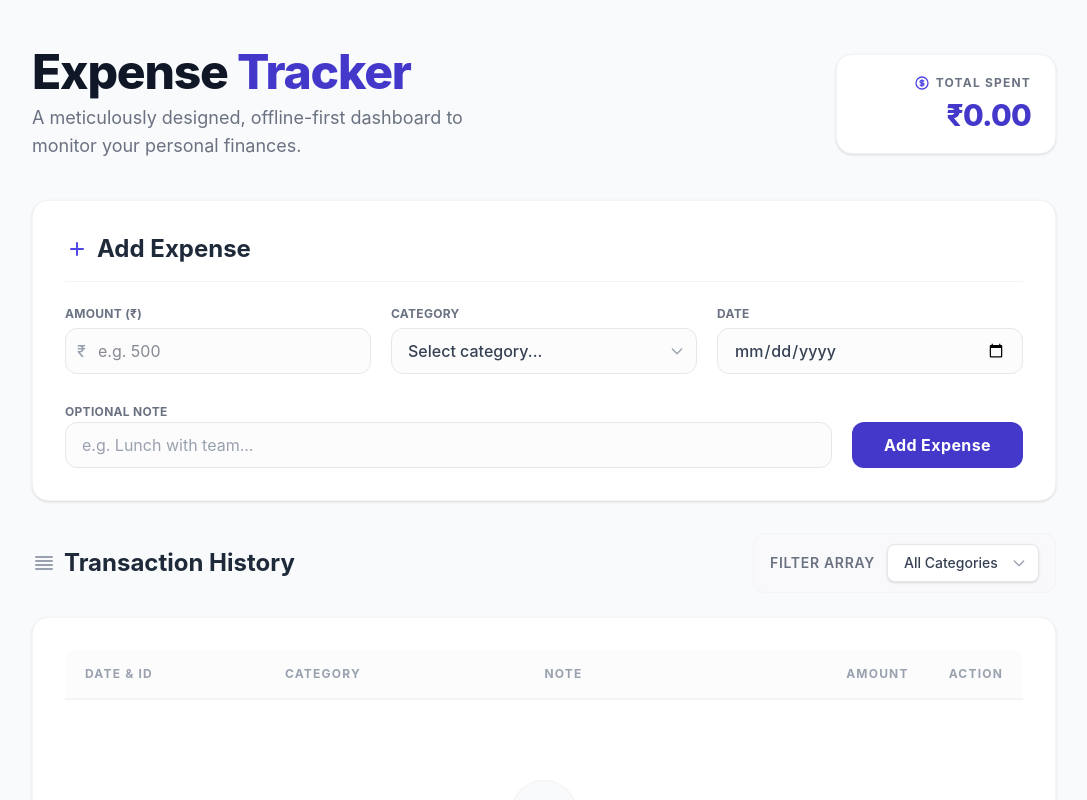
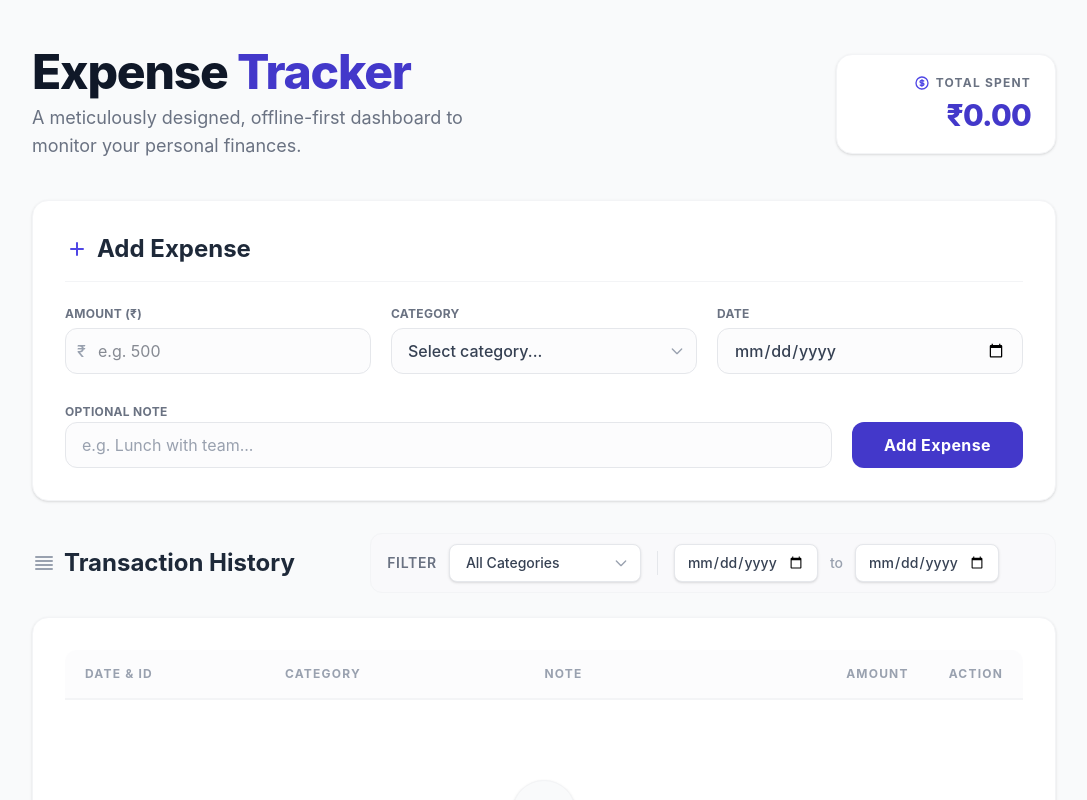
Before and after one commit to TrishaDevadhe/Expense_Tracker, a React (Vite) app: page / in a window 1280 px wide. Shown: the top 800 px of the page, without its empty margins (96-1183 px from the left). Built offline with nearby package versions, Linux system fonts and the light colour scheme.

Commit message:
Bonus Feature 2: Added Date Range Filter alongside Category Filter

```diff
--- a/src/App.jsx
+++ b/src/App.jsx
@@ -14,6 +14,9 @@ function App() {
   const [note, setNote] = useState('');
 
   const [filterCategory, setFilterCategory] = useState('All');
+  const [startDate, setStartDate] = useState('');
+  const [endDate, setEndDate] = useState('');
+
   const [errors, setErrors] = useState({});
   const [successMessage, setSuccessMessage] = useState('');
 
@@ -72,9 +75,14 @@ function App() {
     localStorage.setItem('expenses', JSON.stringify(updatedExpenses));
   };
 
-  const filteredExpenses = filterCategory === 'All'
-    ? expenses
-    : expenses.filter(expense => expense.category === filterCategory);
+  const filteredExpenses = expenses.filter(expense => {
+    const matchCategory = filterCategory === 'All' || expense.category === filterCategory;
+    const expDate = new Date(expense.date);
+    // Use setHours(0,0,0,0) to ignore time matching issues if applicable, but string compare works too.
+    const matchStart = startDate ? expDate >= new Date(startDate) : true;
+    const matchEnd = endDate ? expDate <= new Date(endDate) : true;
+    return matchCategory && matchStart && matchEnd;
+  });
 
   const sortedExpenses = [...filteredExpenses].sort((a, b) => new Date(b.date) - new Date(a.date));
   const totalSpent = sortedExpenses.reduce((sum, expense) => sum + expense.amount, 0);
@@ -109,13 +117,17 @@ function App() {
         {/* Dynamic Spend Distribution Chart */}
         <ExpenseChart expenses={filteredExpenses} />
 
-        <div className="flex flex-col sm:flex-row justify-between items-start sm:items-center mb-6 gap-4 mt-4">
-          <h2 className="text-2xl font-bold text-gray-800 flex items-center gap-2">
+        <div className="flex flex-col md:flex-row justify-between items-start md:items-center mb-6 gap-4 mt-4">
+          <h2 className="text-2xl font-bold text-gray-800 flex items-center gap-2 whitespace-nowrap">
             <svg className="w-6 h-6 text-gray-400" fill="none" stroke="currentColor" viewBox="0 0 24 24"><path strokeLinecap="round" strokeLinejoin="round" strokeWidth="2" d="M4 6h16M4 10h16M4 14h16M4 18h16" /></svg>
             Transaction History
           </h2>
 
-          <Filter filterCategory={filterCategory} setFilterCategory={setFilterCategory} />
+          <Filter
+            filterCategory={filterCategory} setFilterCategory={setFilterCategory}
+            startDate={startDate} setStartDate={setStartDate}
+            endDate={endDate} setEndDate={setEndDate}
+          />
         </div>
 
         <ExpenseList
--- a/src/components/Filter.jsx
+++ b/src/components/Filter.jsx
@@ -5,18 +5,21 @@ const CATEGORIES = [
   'Entertainment', 'Shopping', 'Education', 'Other'
 ];
 
-const Filter = ({ filterCategory, setFilterCategory }) => {
+const Filter = ({ filterCategory, setFilterCategory, startDate, setStartDate, endDate, setEndDate }) => {
   return (
-    <div className="flex items-center gap-3 bg-gray-50/50 px-4 py-2.5 rounded-xl border border-gray-100">
-      <label htmlFor="filter" className="text-sm font-semibold text-gray-500 whitespace-nowrap uppercase tracking-wider">
-        Filter Array
+    <div className="flex flex-col xl:flex-row items-start xl:items-center gap-3 bg-gray-50/50 p-3 xl:px-4 xl:py-2.5 rounded-xl border border-gray-100 w-full md:w-auto justify-end">
+
+      {/* Category Filter */}
+      <div className="flex items-center gap-3 w-full xl:w-auto">
+        <label htmlFor="filter" className="text-sm font-semibold text-gray-500 whitespace-nowrap uppercase tracking-wider hidden sm:block">
+          Filter
         </label>
-      <div className="relative">
+        <div className="relative w-full xl:w-48">
           <select
             id="filter"
             value={filterCategory}
             onChange={(e) => setFilterCategory(e.target.value)}
-          className="appearance-none pl-4 pr-10 py-2 bg-white border border-gray-200 rounded-lg text-sm focus:ring-2 focus:ring-primary-500 focus:border-primary-500 outline-none transition-all cursor-pointer font-medium text-gray-700 shadow-sm hover:border-gray-300"
+            className="w-full appearance-none pl-4 pr-10 py-2 bg-white border border-gray-200 rounded-lg text-sm focus:ring-2 focus:ring-primary-500 focus:border-primary-500 outline-none transition-all cursor-pointer font-medium text-gray-700 shadow-sm hover:border-gray-300 pointer-events-auto"
           >
             <option value="All">All Categories</option>
             {CATEGORIES.map(cat => (
@@ -30,6 +33,55 @@ const Filter = ({ filterCategory, setFilterCategory }) => {
           </div>
         </div>
       </div>
+
+      {/* Vertical Divider (Hidden on small screens) */}
+      <div className="hidden xl:block w-px h-6 bg-gray-200 mx-1"></div>
+
+      {/* Date Range Filter */}
+      <div className="flex items-center gap-2 w-full xl:w-auto justify-between xl:justify-start">
+        <div className="flex-1 xl:flex-none">
+          <input
+            type="date"
+            title="Start Date"
+            value={startDate}
+            onChange={(e) => setStartDate(e.target.value)}
+            className="w-full xl:w-36 appearance-none px-3 py-2 bg-white border border-gray-200 rounded-lg text-sm focus:ring-2 focus:ring-primary-500 focus:border-primary-500 outline-none transition-all font-medium text-gray-700 shadow-sm hover:border-gray-300"
+          />
+        </div>
+
+        <span className="text-gray-400 text-sm font-medium px-1">to</span>
+
+        <div className="flex-1 xl:flex-none">
+          <input
+            type="date"
+            title="End Date"
+            value={endDate}
+            onChange={(e) => setEndDate(e.target.value)}
+            className="w-full xl:w-36 appearance-none px-3 py-2 bg-white border border-gray-200 rounded-lg text-sm focus:ring-2 focus:ring-primary-500 focus:border-primary-500 outline-none transition-all font-medium text-gray-700 shadow-sm hover:border-gray-300"
+          />
+        </div>
+
+        {/* Clear Button - Shows if ANY filter is active */}
+        <div className="flex items-center justify-center w-8">
+          {(startDate || endDate || filterCategory !== 'All') && (
+            <button
+              onClick={() => {
+                setStartDate('');
+                setEndDate('');
+                setFilterCategory('All');
+              }}
+              className="p-1.5 text-gray-400 hover:text-red-500 hover:bg-red-50 rounded-lg transition-colors animate-fade-in"
+              title="Clear all filters"
+            >
+              <svg xmlns="http://www.w3.org/2000/svg" className="h-5 w-5" fill="none" viewBox="0 0 24 24" stroke="currentColor" strokeWidth="2.5">
+                <path strokeLinecap="round" strokeLinejoin="round" d="M6 18L18 6M6 6l12 12" />
+              </svg>
+            </button>
+          )}
+        </div>
+      </div>
+
+    </div>
   );
 };
 
```
Lines whose indentation alone changed are shown as unchanged.
